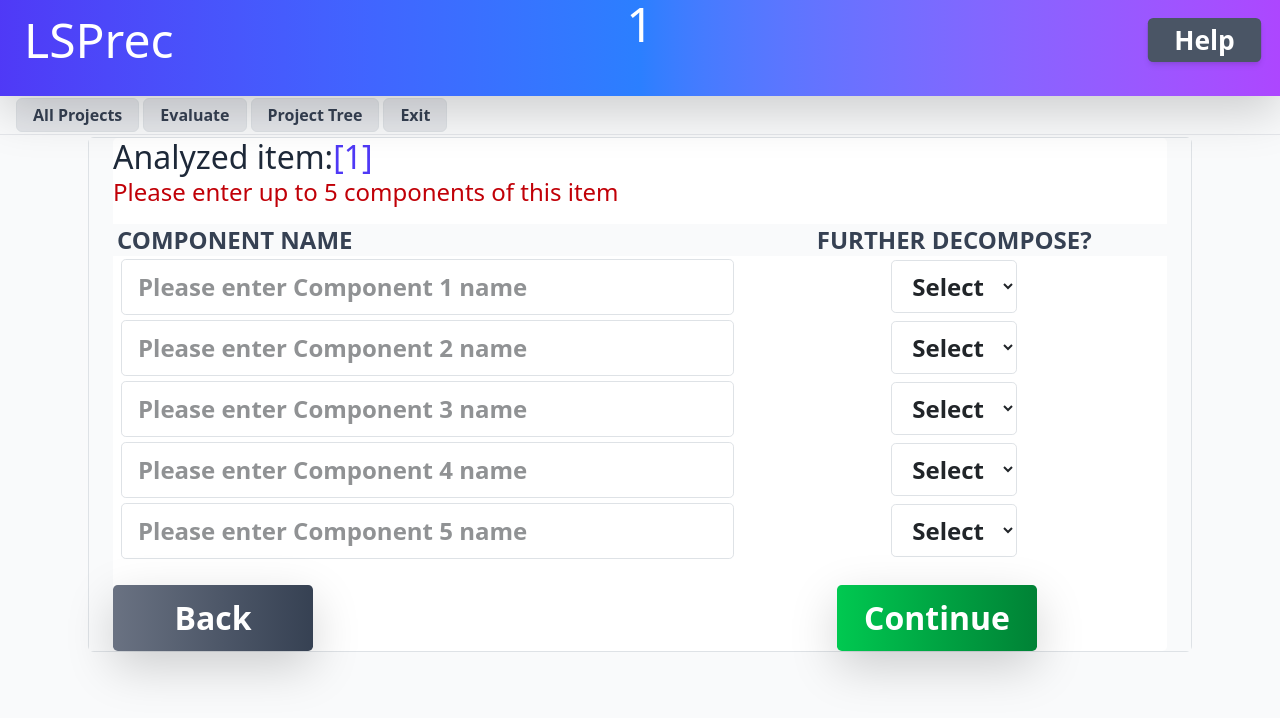
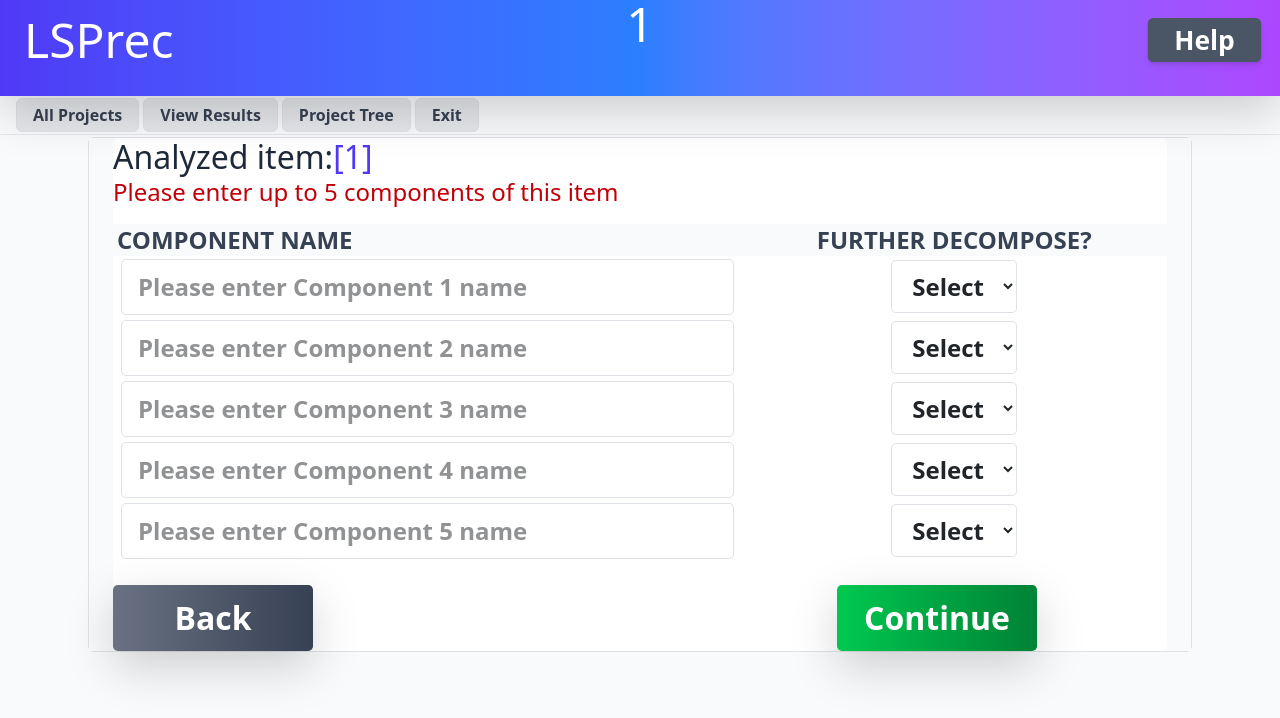
Before and after one commit to MalavyaRaval/LSP, a React (Vite) app in the folder frontend/: page /project/1 in a window 1280 px wide. Shown: the top 718 px of the page. Built offline with nearby package versions, Linux system fonts and the light colour scheme; no server answers.

Commit message:
renamed for ease of use

```diff
--- a/frontend/src/components/ProjectPage.jsx
+++ b/frontend/src/components/ProjectPage.jsx
@@ -70,7 +70,7 @@ const ProjectPage = () => {
               className="px-3 py-1 border border-gray-300 text-gray-700 rounded bg-gray-200 hover:bg-gray-300 text-2xl font-bold"
               onClick={() => handleNav("evaluate")}
             >
-              Evaluate
+              View Results
             </button>
             <button
               className={`px-3 py-1 border border-gray-300 rounded bg-gray-200 hover:bg-gray-300 text-2xl font-bold ${
```
